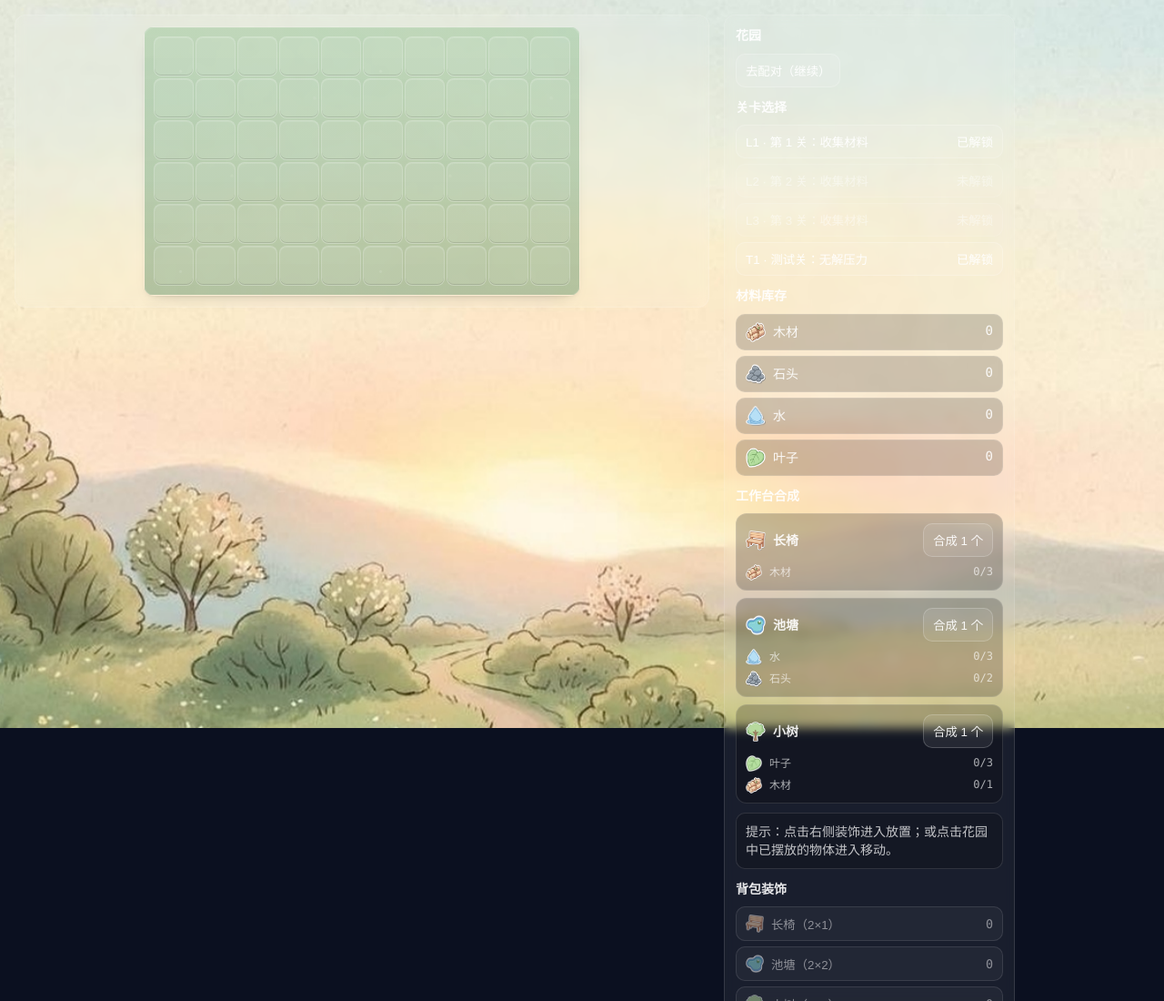
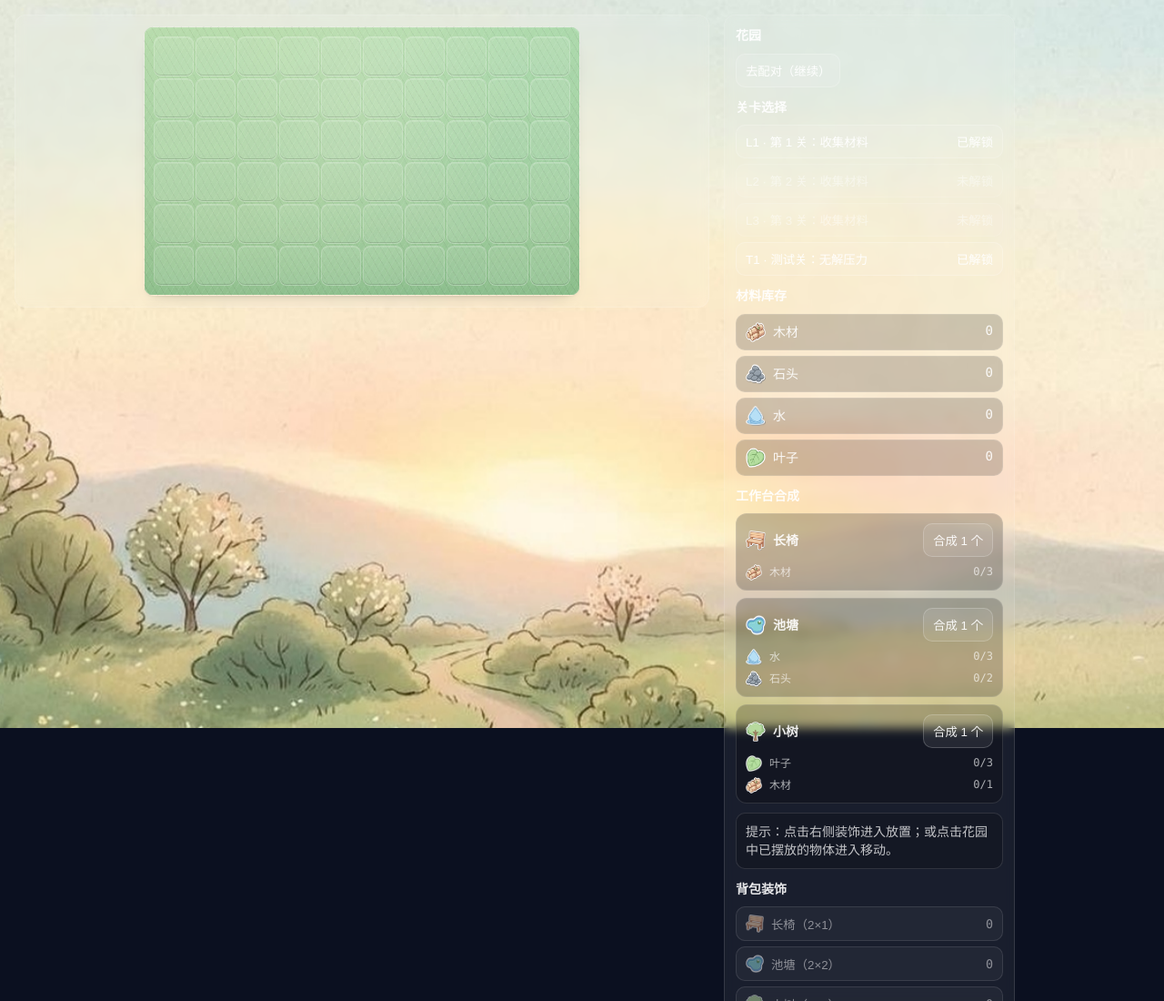
Before and after one commit to zhuoweishun/plant-lianliankan, a website built with Vite: page index.html in a window 1280 px wide. Shown: the top 1100 px of the page at 91% size. Built offline with nearby package versions, Linux system fonts and the light colour scheme.

Commit message:
feat(ui): make garden ground more grassy

```diff
--- a/src/styles.css
+++ b/src/styles.css
@@ -213,21 +213,34 @@ code {
 
 .garden-grid {
   position: relative;
-  /* “草地地块”底：柔和渐变 + 轻微花点 */
+  /* “更像草坪”的地面：更绿更有草叶方向（仍保持低对比，避免抢贴纸） */
   background:
-    radial-gradient(circle at 18% 22%, rgba(255, 255, 255, 0.10) 0 1px, transparent 2px),
-    radial-gradient(circle at 72% 30%, rgba(255, 255, 255, 0.08) 0 1.2px, transparent 2.6px),
-    radial-gradient(circle at 40% 68%, rgba(255, 255, 255, 0.07) 0 1px, transparent 2.2px),
-    linear-gradient(180deg, rgba(120, 180, 120, 0.35), rgba(70, 130, 90, 0.40));
-  background-size: 220px 220px, 260px 260px, 240px 240px, auto;
-  background-repeat: repeat, repeat, repeat, no-repeat;
-  background-position: 0 0, 0 0, 0 0, center;
+    /* 阳光斑驳 */
+    radial-gradient(circle at 18% 22%, rgba(255, 245, 220, 0.20) 0 140px, transparent 320px),
+    radial-gradient(circle at 78% 36%, rgba(255, 255, 255, 0.12) 0 120px, transparent 280px),
+    /* 细草叶纹理（两层不同角度的细线） */
+    repeating-linear-gradient(
+      120deg,
+      rgba(255, 255, 255, 0.06) 0 1px,
+      transparent 1px 6px
+    ),
+    repeating-linear-gradient(
+      60deg,
+      rgba(0, 0, 0, 0.05) 0 1px,
+      transparent 1px 7px
+    ),
+    /* 草地底色 */
+    linear-gradient(180deg, rgba(120, 190, 120, 0.55), rgba(70, 150, 95, 0.62));
+  background-size: auto, auto, 140px 140px, 170px 170px, auto;
+  background-repeat: no-repeat, no-repeat, repeat, repeat, no-repeat;
+  background-position: 10% 10%, 80% 20%, 0 0, 0 0, center;
   border: 1px solid rgba(255, 255, 255, 0.14);
   border-radius: 12px;
   box-shadow:
     rgba(0, 0, 0, 0.22) 0 10px 18px -12px,
     rgba(0, 0, 0, 0.18) 0 2px 6px -4px,
     inset rgba(255, 255, 255, 0.10) 0 1px 0;
+  filter: saturate(1.18) contrast(1.02);
 }
 
 .garden-cell {
```
